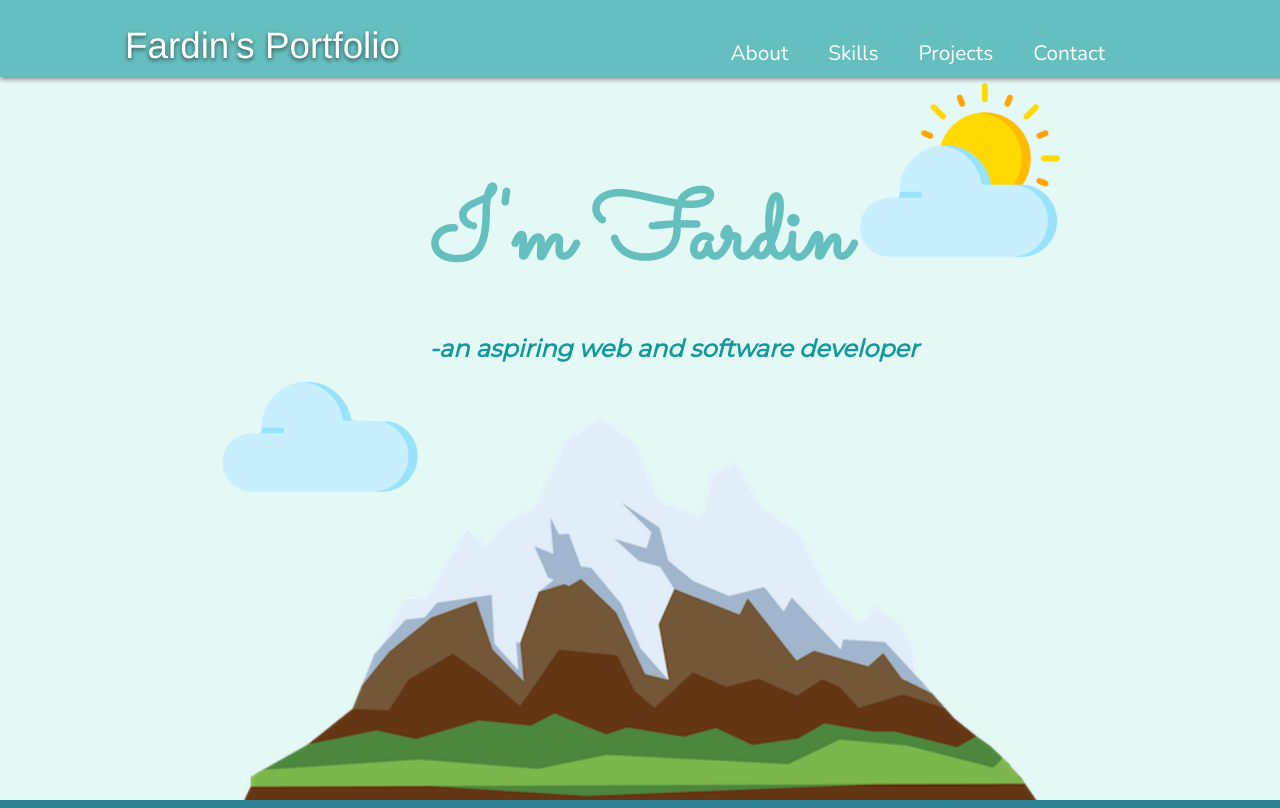
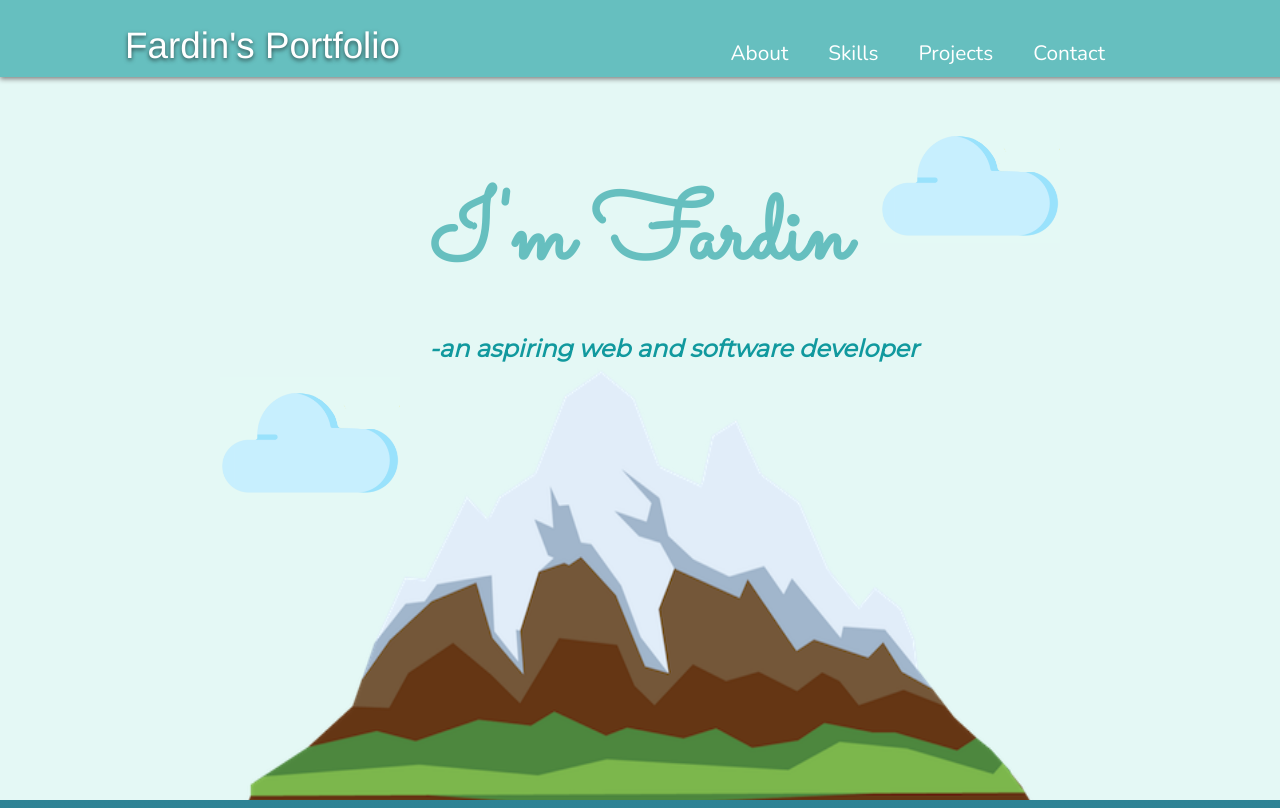
Before and after one commit to mdgolamfardin/Portfolio-Website, a plain HTML site: page index.html in a window 1280 px wide. Shown: the top 808 px of the page. Drawn offline with nearby package versions, Linux system fonts and the light colour scheme; a web font is replaced by a local one.

Commit message:
minor changes

```diff
--- a/css/styles.css
+++ b/css/styles.css
@@ -220,9 +220,9 @@ a {
 
 .first-cloud {
   position: absolute;
-  top: 50px;
+  top: 100px;
   right: 220px;
-  width: 200px;
+  width: 180px;
   animation-name: moveCloud1;
   animation-duration: 1.5s;
 }
@@ -250,9 +250,10 @@ a {
 .opening .mountain {
   z-index: 1;
   position: relative;
-  bottom: 60px;
+  bottom: 120px;
   min-width: 350px;
   width: 800px;
+  height: 550px;
 
 }
 
@@ -313,7 +314,7 @@ a {
 
 .project-grid div:hover {
   margin-bottom: -10px;
-  background-color: #f1ddad;
+  background-color: #11999E;
   border: 2px solid #d9eaf7;
   box-shadow: 0 5px 10px #768fa1;
   bottom: 10px;
@@ -321,13 +322,16 @@ a {
 }
 
 .project-grid div:hover h3 {
+  color: white;
   font-weight: 900;
   transform: scale(1.01);
+  text-shadow: 2px 2px 6px rgb(29, 29, 29);
 }
 
 .project-grid div:hover p {
 
   transform: scale(1.01);
+  color: rgb(232, 239, 239);
 }
 
 
@@ -350,7 +354,7 @@ a {
   position: absolute;
   bottom: 300px;
   left: 220px;
-  width: 200px;
+  width: 180px;
   animation-name: moveCloud2;
   animation-duration: 1s;
   animation-timing-function: ease-out;
--- a/index.html
+++ b/index.html
@@ -27,7 +27,7 @@
   </header>
   <main>
     <section class="opening">
-      <img class="first-cloud" src="images/sun.png" alt="cloud">
+      <img class="first-cloud" src="images/cloud-second.png" alt="cloud">
       <h1>I'm Fardin</h1>
       <h3>-an aspiring web and software developer</h3>
       <img class="mountain" src="images/mountain.png" alt="mountain">
```
Also changed, not shown: extra/mountain copy.png (added), images/mountain copy.png (added).
